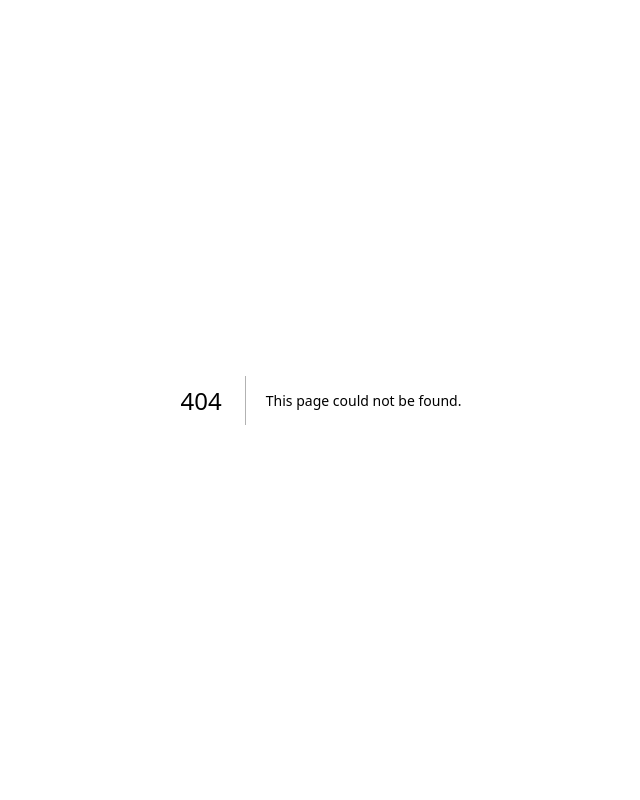
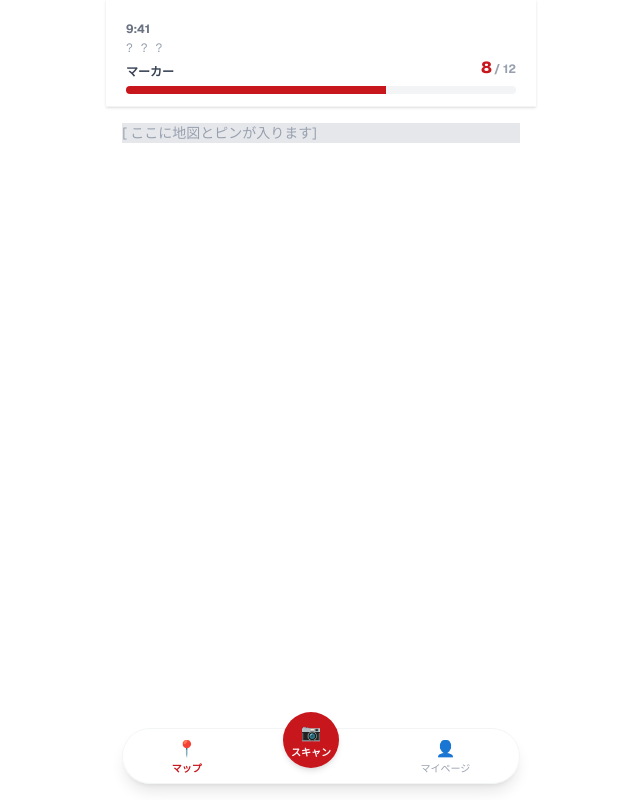
Before and after one commit to 2026ProjectResearchAR/campus-ar-client, a Next.js app: page /screen/map in a window 1280 px wide. Before the commit this address had no page. Shown: the whole page, without its empty margins (319-959 px from the left). Built offline with nearby package versions, Linux system fonts and the light colour scheme.

Commit message:
マップページ作成およびリンク作成

```diff
--- a/app/page.tsx
+++ b/app/page.tsx
@@ -58,7 +58,7 @@ export default function HomePage() {
         {/* 赤いメインボタン（Tailwind + モジュールの併用例） */}
         {/* `${styles.customGlow}` でモジュールの影を追加 */}
         <Link
-          href="/map"
+          href="screen/map"
           className={`bg-[#c8161d] text-white rounded-2xl p-3.5 flex items-center gap-3 no-underline active:scale-[0.98] transition-transform ${styles.customGlow}`}
         >
           {/* 白丸アイコン背景 */}
--- /dev/null
+++ b/app/screen/map/page.tsx
@@ -0,0 +1,60 @@
+// @.componets/TabBar で作っておいた共通タブバーを読み込む
+import TabBar from '@/componets/TabBar';
+
+export default function MapPage() {
+    // マーカー取得数（テスト用に定数で設定）
+    const TOTAL_MARKERS = 12;
+    const collectedMarkers = 8;
+
+    // 取得率（％）計算
+    const progressPercentage = Math.min(
+        100,
+        Math.max(0, (collectedMarkers / TOTAL_MARKERS) * 100)
+    )
+    return (
+        // ph-24 でタブバートコンテンツが被らないように下に隙間を作る
+        <div className="relative w-full max-w-[430px] mx-auto min-h-screen font-sans pb-24">
+
+            {/* マップ画面の仮ヘッダー */}
+            <header className="px-5 pt-4  pb-3 bg-white border-b border-gray-100 sticky top-0 z-10 shadow-sm">
+                {/* 上部の時刻とアイコン */}
+                <div>
+                    <span className="text-xs font-bold text-gray-500">9:41</span>
+                    <div className="flex gap-2 text-xs text-gray-400">
+                        <span>?</span><span>?</span><span>?</span>
+                    </div>
+                </div>
+
+                {/* マーカーカウンター */}
+                <div className="flex justify-between items-end mb-1.5">
+                    <span className="text-xs font-bold text-gray-700">マーカー</span>
+                    <div className="text-xs font-bold text-gray-400">
+                        <span className="text-[#c8161d] text-base font-extrabold mr-0.5">
+                            {collectedMarkers}
+                        </span>
+                        / {TOTAL_MARKERS}
+                    </div>
+                </div>
+
+                {/* 動的プログレスバー背景 */}
+                <div className="w-full h-2 bg-gray-100 rounded-full overflow-hidden">
+                    {/* 中身の赤いバー:styleで直接width(%)を設定 */}
+                    <div className="h-full bg-[#c8161d] routded-full transition-all duration-500 ease-out"
+                    style={{ width: `${progressPercentage}%` }}>
+                    </div>
+                </div>
+            </header>
+
+            {/* メインマップエリア */}
+            <main className="p-4">
+                <div className="w-full h96 bg-gray-200 rouded-2xl flex itemes-center justifi-center text-gray-400 text-sm">
+                    [ ここに地図とピンが入ります]
+                </div>
+            </main>
+
+            {/* 作っておいた共通タブバーを置く */}
+            <TabBar />
+
+        </div>
+    )
+}
```
